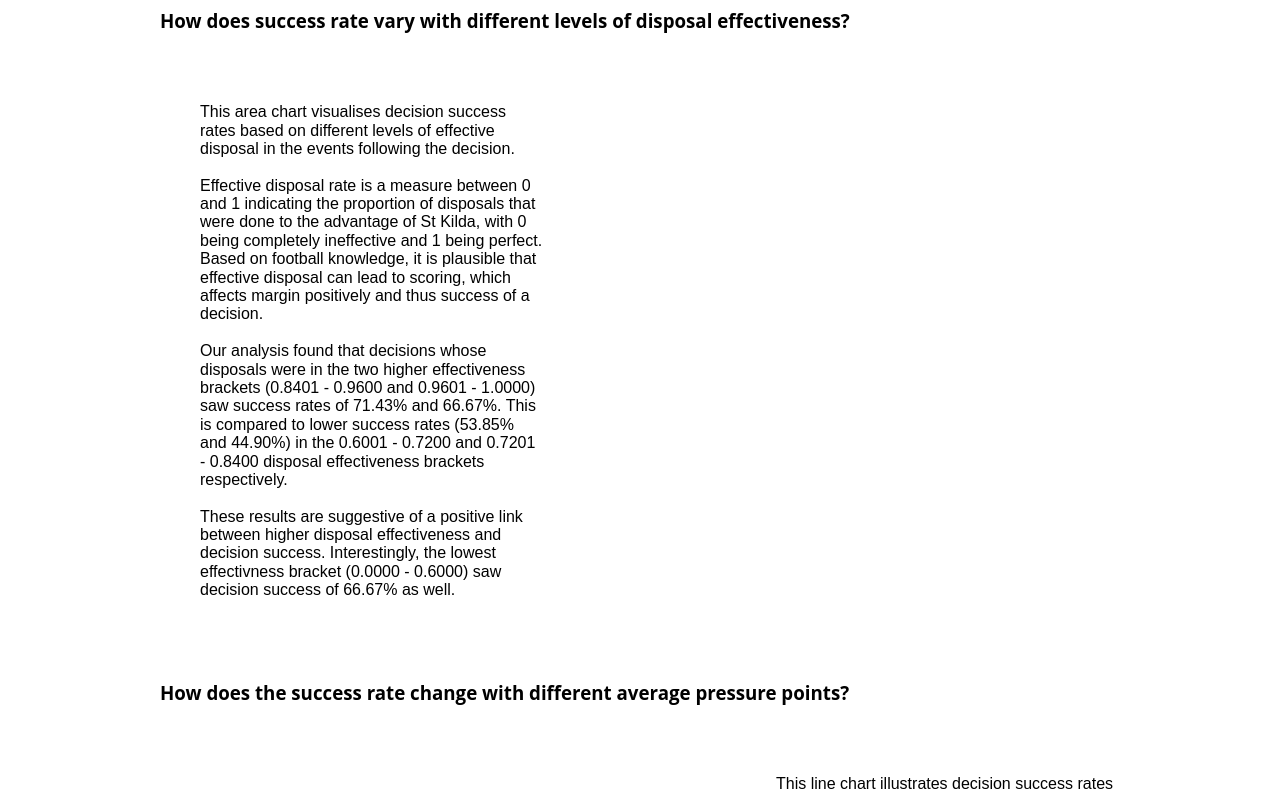
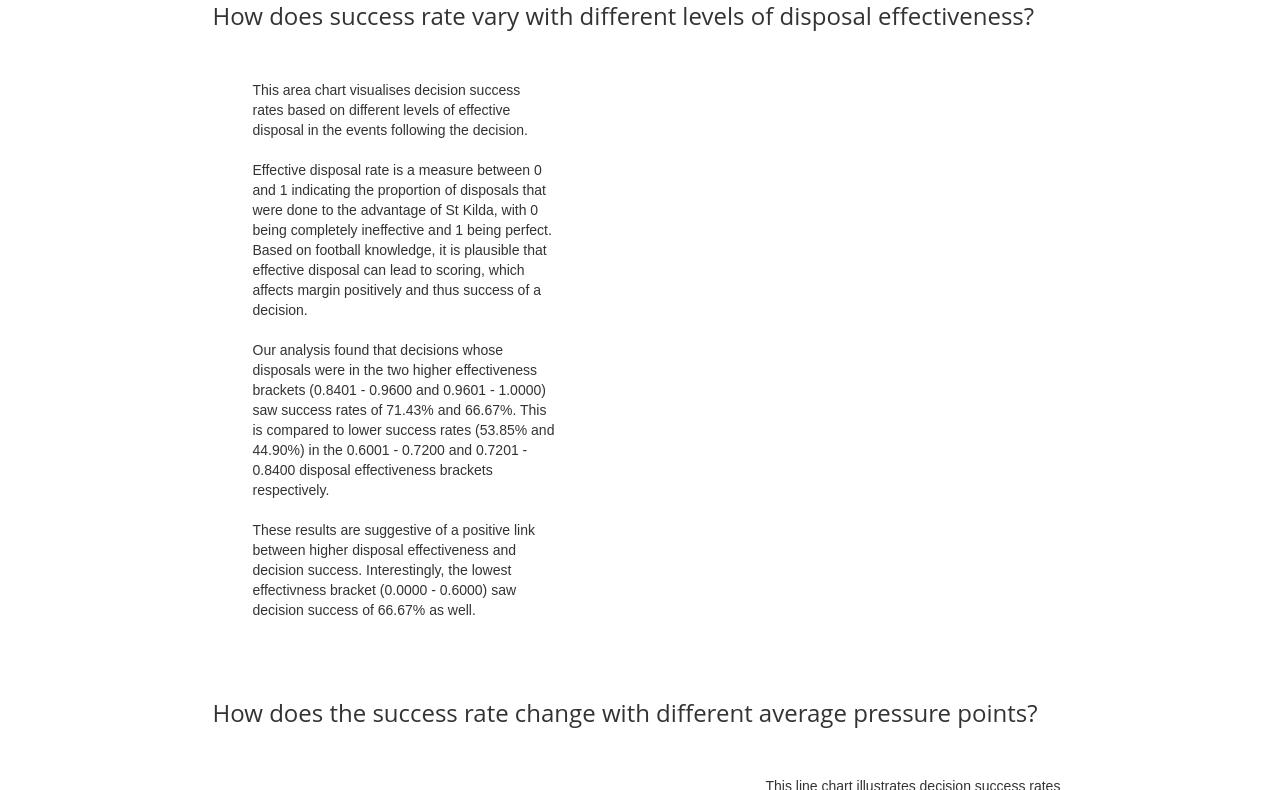
Before and after one commit to FR0614/analysis, a plain HTML site: page index.html in a window 1280 px wide. Shown: the part 2010-2800 px from the top of the page. Drawn offline with nearby package versions, Linux system fonts and the light colour scheme; a script that the page names is missing.

Commit message:
Update index.html

```diff
--- a/index.html
+++ b/index.html
@@ -11,11 +11,11 @@
 
 
         <link rel="stylesheet" media="screen" href="css">
-        <link rel="stylesheet" href="min.css">
+        <link rel="stylesheet" href="bootstrap.min.css">
         <link rel="stylesheet" href="font-awesome.min.css">
 
         <!-- Custom styles for our template -->
-        <link rel="stylesheet" href="theme.css" media="screen">
+        <link rel="stylesheet" href="bootstrap-theme.css" media="screen">
         <link rel="stylesheet" href="main.css">
 
         <!-- HTML5 shim and Respond.js IE8 support of HTML5 elements and media queries -->
@@ -334,7 +334,7 @@
 
 	<!-- JavaScript libs are placed at the end of the document so the pages load faster -->
 	<script src="jquery.min.js"></script>
-	<script src="js/min.js"></script>
+	<script src="bootstrap.min.js"></script>
 	<script src="headroom.min.js"></script>
 	<script src="jQuery.headroom.min.js"></script>
 	<script src="template.js"></script>
```
